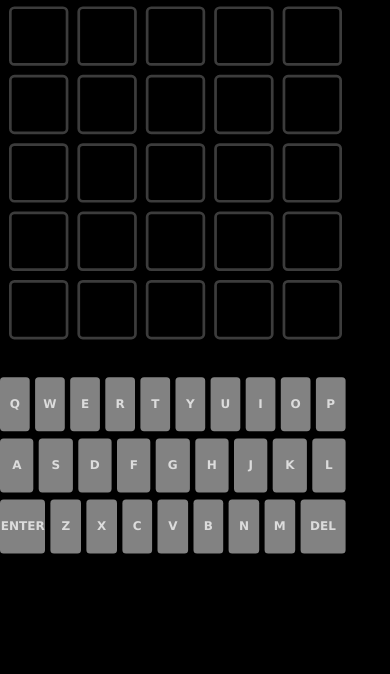
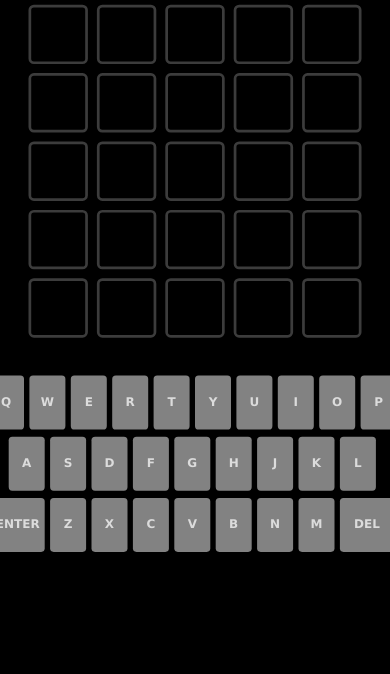
Before and after one commit to connorwfitch/wordle-clone-terminal, a plain HTML site: page index.html in a window 390 px wide. Shown: the part 170-844 px from the top of the page. Drawn offline with Linux system fonts and the light colour scheme.

Commit message:
please work

```diff
--- a/css/styles.css
+++ b/css/styles.css
@@ -129,8 +129,11 @@ header {
 }
 
 @media only screen and (max-width: 600px){
+  body {
+    display: flex;
+    justify-content: center;
+  }
   div#container {
     transform: scale(0.9);
-    transform-origin: 0 0;
   }
 }
```
